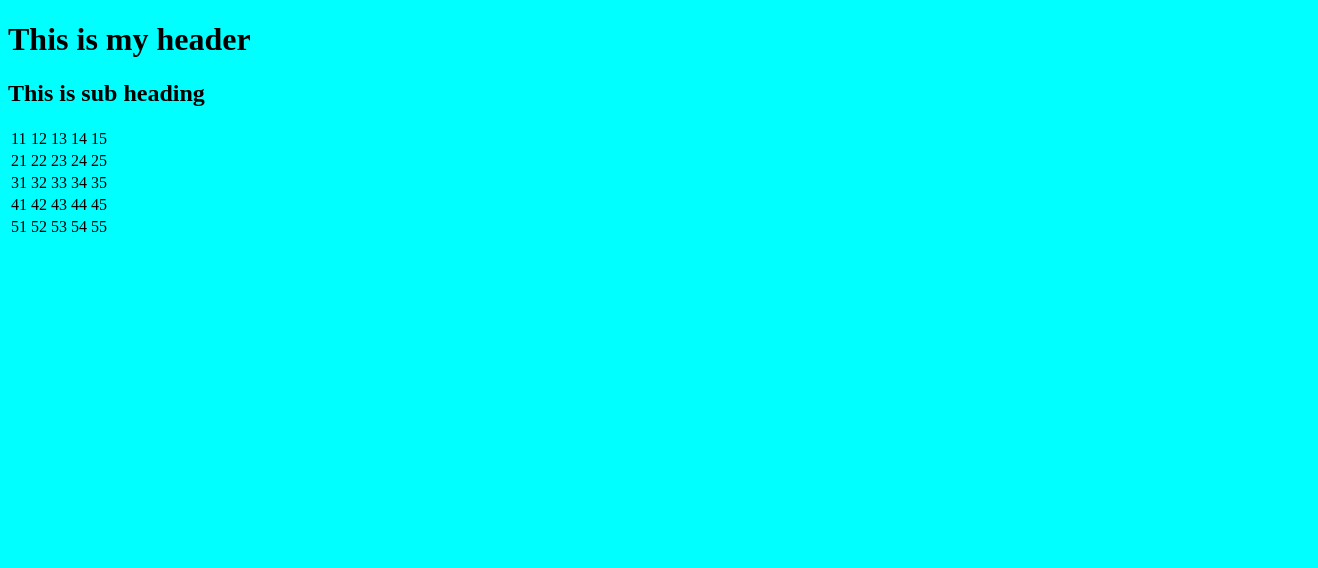
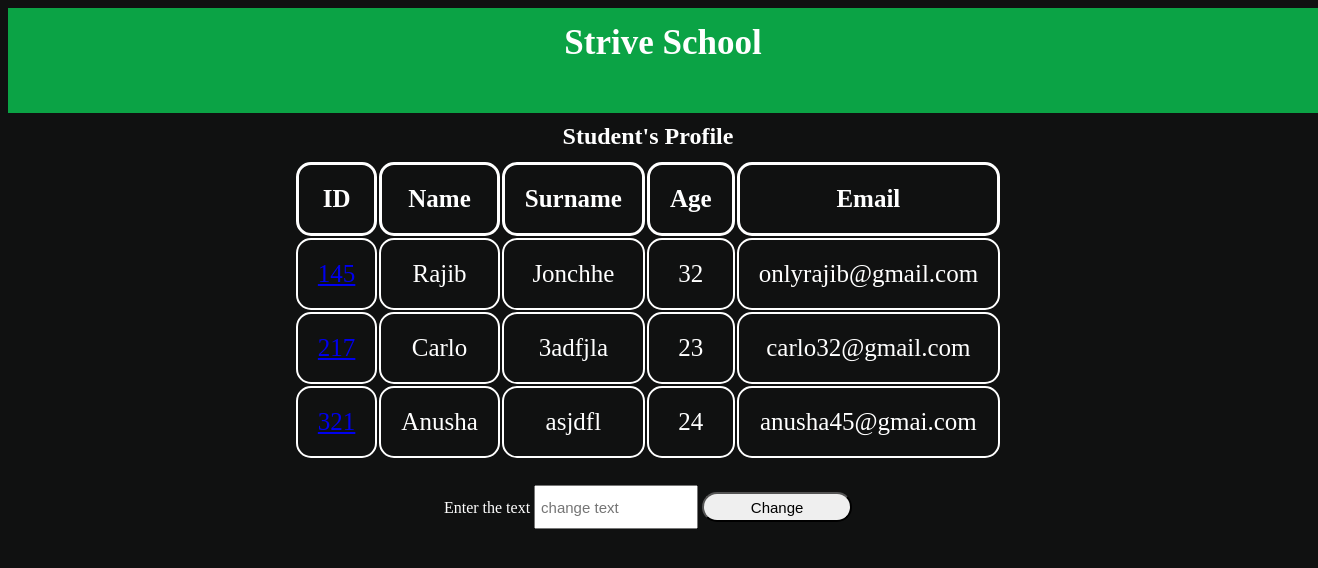
Before and after one commit to rajibjonchhen/M1-D10, a plain HTML site: page index.html in a window 1280 px wide. Shown: the whole page, 1318 px wide, since content can reach past the window. Drawn offline with Linux system fonts and the light colour scheme.

Commit message:
working button to change title

```diff
--- a/index.html
+++ b/index.html
@@ -9,50 +9,46 @@
 </head>
 <body>
     <header>
+            <h1>Strive School</h1>
+    </header>
+            <h2>Student's Profile</h2>
 
-    </header>
-            <h1>This is my header</h1>
-            <h2>This is sub heading</h2>
             <table>
                 <tr>
-                    <td>11</td>
-                    <td>12</td>
-                    <td>13</td>
-                    <td>14</td>
-                    <td>15</td>
+                    <th>ID</th>
+                    <th>Name</th>
+                    <th>Surname</th>
+                    <th>Age</th>
+                    <th>Email</th>
                 </tr>
                 <tr>
-                    <td>21</td>
-                    <td>22</td>
-                    <td>23</td>
-                    <td>24</td>
-                    <td>25</td>
+                    <td><a href="https://www.google.com/">145</a></td>
+                    <td>Rajib</td>
+                    <td>Jonchhe</td>
+                    <td>32</td>
+                    <td>onlyrajib@gmail.com</td>
                 </tr>
                 <tr>
-                    <td>31</td>
-                    <td>32</td>
-                    <td>33</td>
-                    <td>34</td>
-                    <td>35</td>
+                    <td><a href="https://www.google.com/">217</a></td>
+                    <td>Carlo</td>
+                    <td>3adfjla</td>
+                    <td>23</td>
+                    <td>carlo32@gmail.com</td>
                 </tr>
                 <tr>
-                    <td>41</td>
-                    <td>42</td>
-                    <td>43</td>
-                    <td>44</td>
-                    <td>45</td>
+                    <td><a href="https://www.google.com/">321</a></td>
+                    <td>Anusha</td>
+                    <td>asjdfl</td>
+                    <td>24</td>
+                    <td>anusha45@gmai.com</td>
                 </tr>
-                <tr>
-                    <td>51</td>
-                    <td>52</td>
-                    <td>53</td>
-                    <td>54</td>
-                    <td>55</td>
-                </tr>
+
             </table>
-
-
-
+                <div class="input-section">
+                    <label for="text-change">Enter the text</label>
+                    <input id="text-change" type="text" placeholder="change text">
+                    <button id="text-change-button" type="button" onclick="textButton()">Change</button>
+                </div>
     </div>
     <script src="script.js"></script>
 </body>
--- a/script.js
+++ b/script.js
@@ -1 +1,18 @@
-alert("helloTher")
+// const createTable = function () {
+//     getRow = document.getElementsByTagName('table')
+//     let tableHeading = createElement("th")
+//     tableHeading.innerText = "hello"
+//     getRow.appendChild(tableHeading)
+// }
+// createTable()
+
+const textButton = function(eventData){
+    let buttonTextChanger = document.getElementById('text-change-button')
+    buttonTextChanger.addEventListener = ('onclick',textChanger())
+}
+
+const textChanger = function(){
+    let getText = document.getElementById('text-change')
+    let heading = document.querySelector("h1")
+    heading.innerText = getText.value
+}
--- a/style.css
+++ b/style.css
@@ -1,3 +1,68 @@
 body{
-    background-color: aqua;
+    background-color: rgb(16, 17, 17);
+    width:100%;
+    color: white;
 }
+
+header{
+
+
+}
+h1{
+    font-size: 35px;
+    margin: 0;
+    text-align: center;
+    background-color: rgb(11, 163, 69);
+    color: white;
+    padding: 15px;
+    width: 100%;
+    height: 75px;
+}
+
+h2{
+    margin: 10px auto;
+    text-align: center;
+}
+
+
+table{
+    margin: 10px auto;
+}
+
+
+th{
+    text-align: center;
+    padding:20px;
+    font-size: 25px;
+    border: 3px solid white;
+    border-radius: 15px;
+}
+
+td{
+    text-align: center;
+    padding:20px;
+    font-size: 25px;
+    border: 2px solid white;
+    border-radius: 15px;
+
+}
+
+.input-section{
+text-align: center;
+margin: 25px auto;
+}
+#text-change{
+    width:150px;
+    padding: 5px;
+    font-size: 15px;
+    height:30px;
+
+}
+
+#text-change-button{
+    width:150px;
+    padding: 5px;
+    font-size: 15px;
+    height:30px;
+    border-radius: 15px;
+}
```
